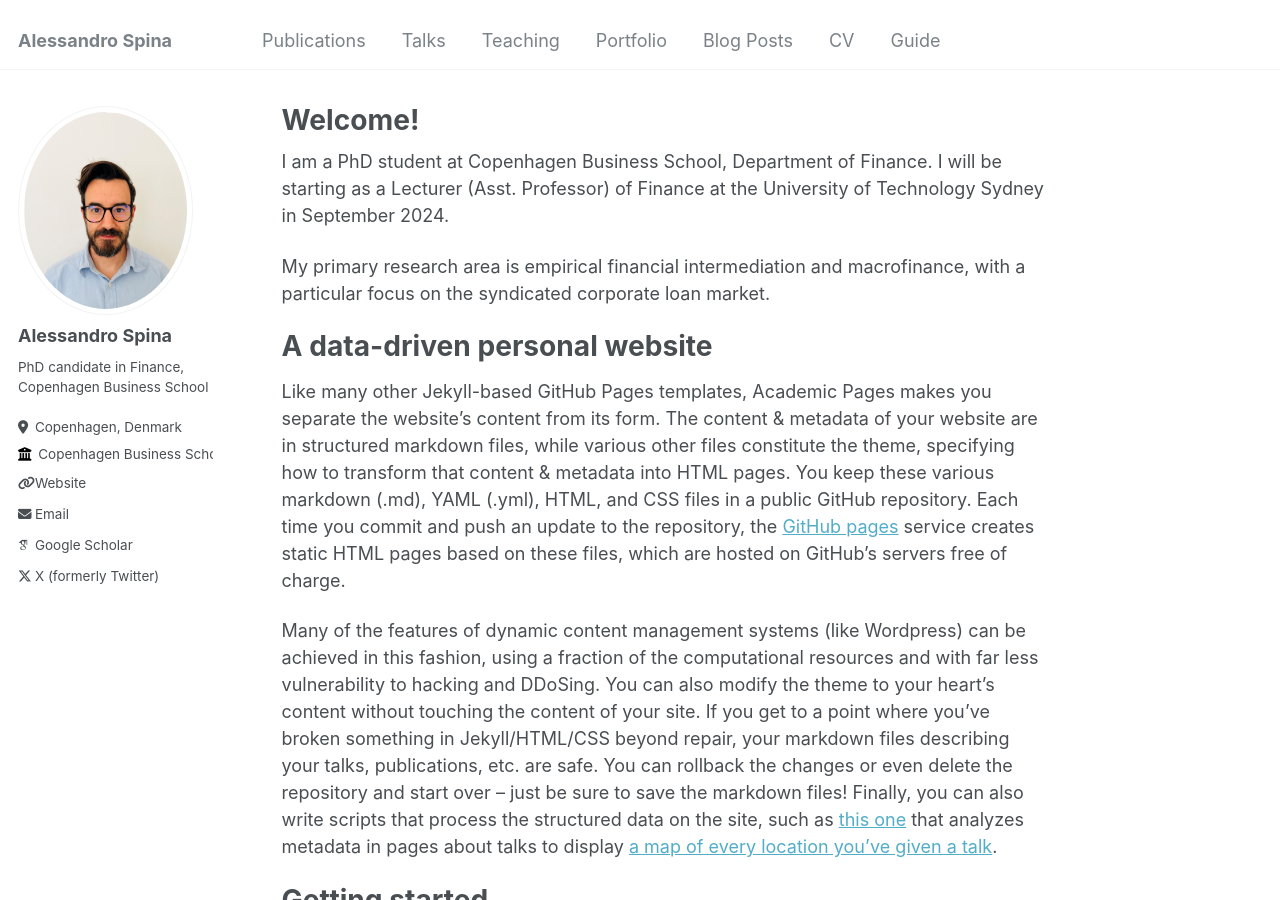
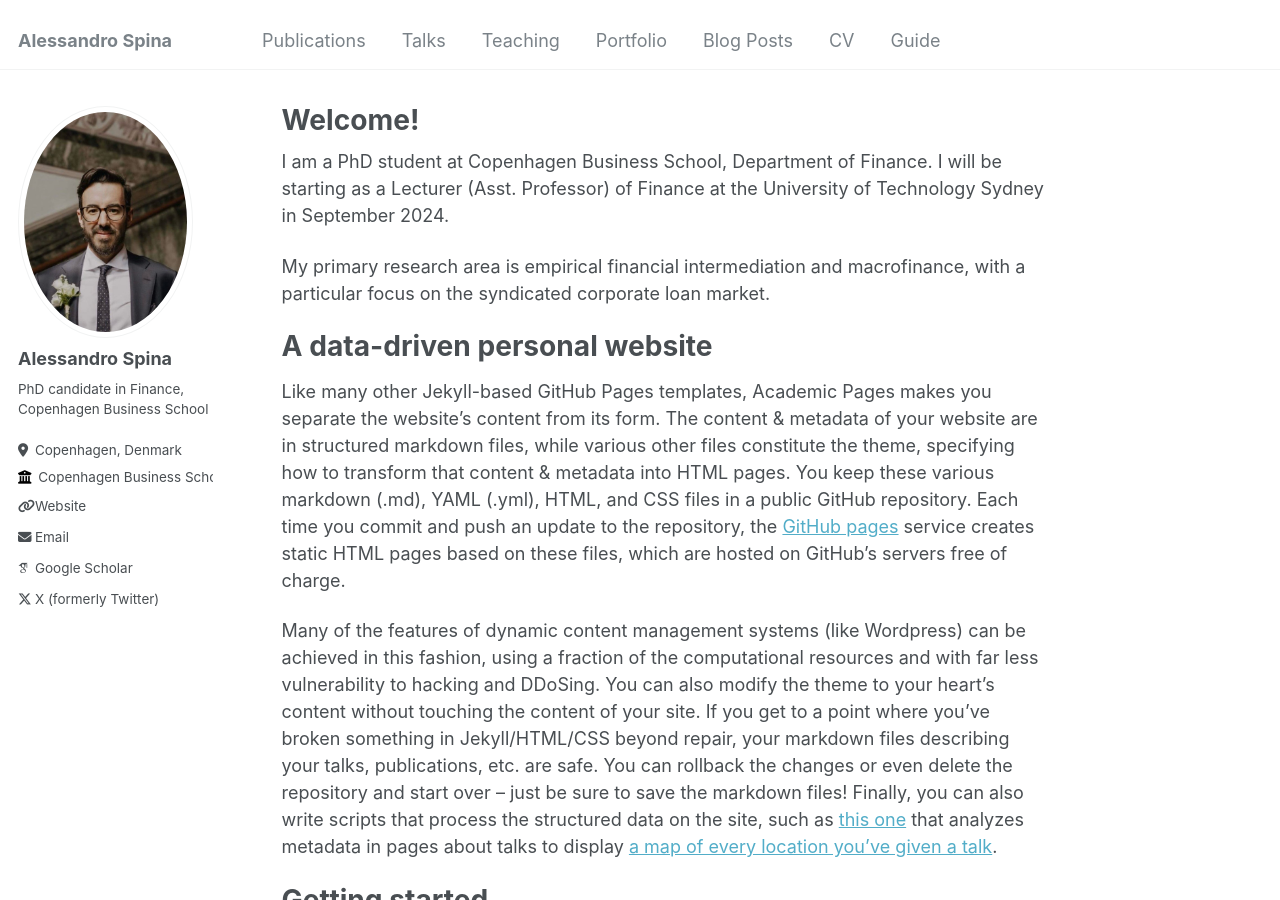
Before and after one commit to aspi6246/aspi6246.github.io, a Jekyll site: the page built from _pages/about.md, in a window 1280 px wide and 900 px high. Built offline with Jekyll 4.4.1, drawn with Linux system fonts in a browser that asks for light colours; some web fonts are replaced.

Commit message:
Update photo

```diff
--- a/_config.yml
+++ b/_config.yml
@@ -21,7 +21,7 @@ repository               : "academicpages/academicpages.github.io"
 #               Additional customization can be done by editing /_includes/author-profile.html
 author:
   # Biographic information
-  avatar           : "profile_1.png"
+  avatar           : "profile_2.png"
   name             : "Alessandro Spina"
   pronouns         : # example: "she/her"
   bio              : "PhD candidate in Finance,
```
